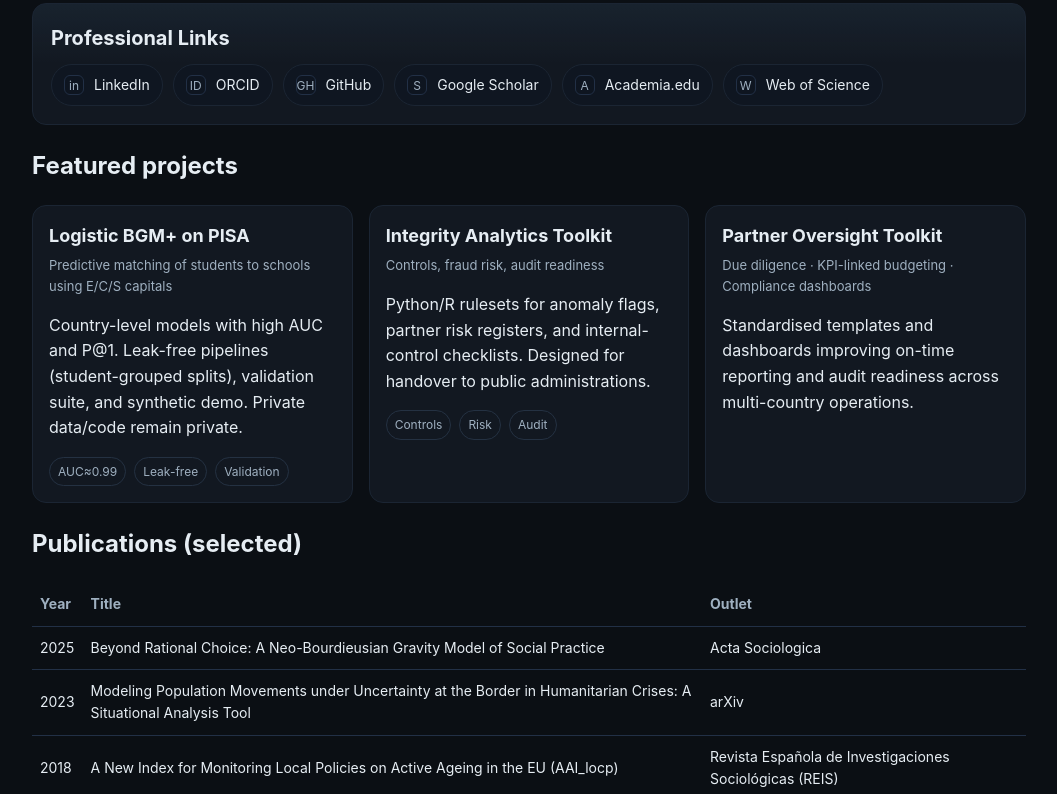
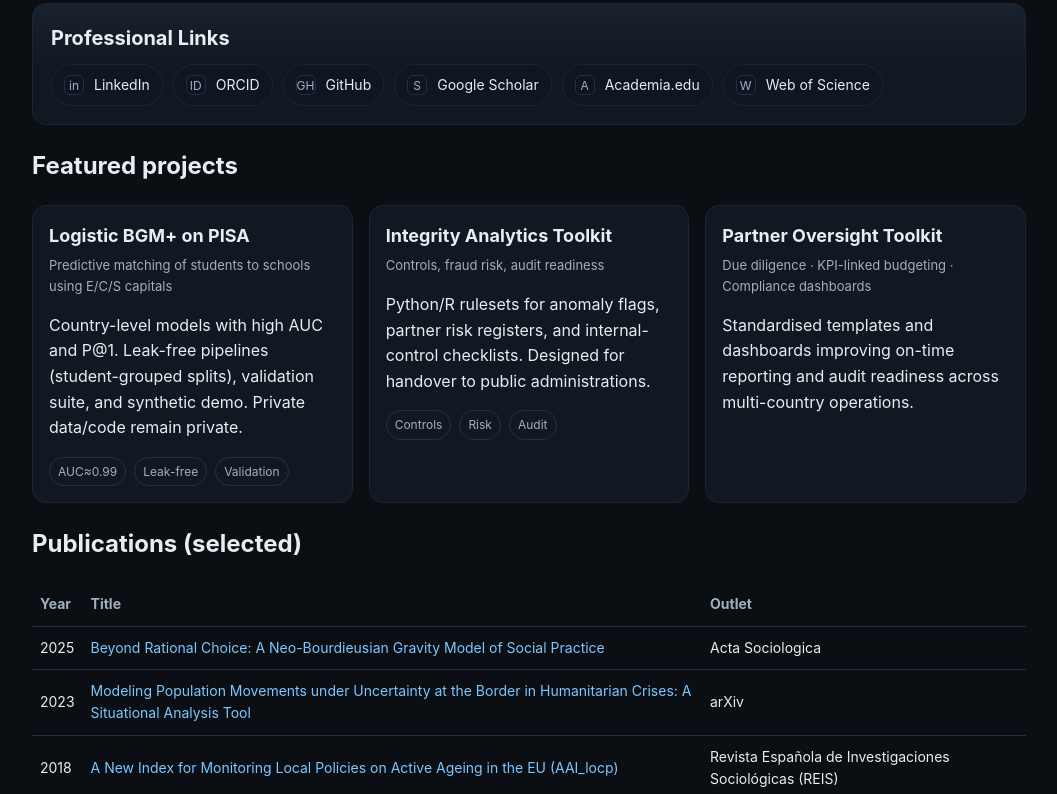
Before and after one commit to ArturoNGR/arturongr.github.io, a plain HTML site: page index.html in a window 1280 px wide. Shown: the part 158-952 px from the top of the page, without its empty margins (111-1168 px from the left). Drawn offline with Linux system fonts and the light colour scheme.

Commit message:
Update index.html

```diff
--- a/index.html
+++ b/index.html
@@ -1,8 +1,12 @@
 <!doctype html>
 <html lang="en">
-<meta charset="utf-8"><meta name="viewport" content="width=device-width,initial-scale=1">
+<meta charset="utf-8">
+<meta name="viewport" content="width=device-width,initial-scale=1">
 <title>Arturo de Nieves — Portfolio</title>
-<!-- build: v3 -->
+<link rel="canonical" href="https://arturongr.github.io/">
+<meta http-equiv="Cache-Control" content="no-cache, no-store, must-revalidate">
+<meta http-equiv="Pragma" content="no-cache">
+<meta http-equiv="Expires" content="0">
 <style>
 :root{
   --bg:#0b0f14; --card:#121821; --line:#1b2533; --ink:#e6edf3; --muted:#9fb0c0; --accent:#7cc7ff;
@@ -142,17 +146,23 @@ ul.clean li{margin:6px 0}
       <tr><th>Year</th><th>Title</th><th>Outlet</th></tr>
       <tr>
         <td>2025</td>
-        <td>Beyond Rational Choice: A Neo-Bourdieusian Gravity Model of Social Practice</td>
+        <td><a href="https://journals.sagepub.com/doi/10.1177/00016993251344175" target="_blank" rel="noopener">
+          Beyond Rational Choice: A Neo-Bourdieusian Gravity Model of Social Practice
+        </a></td>
         <td>Acta Sociologica</td>
       </tr>
       <tr>
         <td>2023</td>
-        <td>Modeling Population Movements under Uncertainty at the Border in Humanitarian Crises: A Situational Analysis Tool</td>
+        <td><a href="https://arxiv.org/abs/2303.15614" target="_blank" rel="noopener">
+          Modeling Population Movements under Uncertainty at the Border in Humanitarian Crises: A Situational Analysis Tool
+        </a></td>
         <td>arXiv</td>
       </tr>
       <tr>
         <td>2018</td>
-        <td>A New Index for Monitoring Local Policies on Active Ageing in the EU (AAI_locp)</td>
+        <td><a href="https://reis.cis.es/index.php/reis/article/view/844" target="_blank" rel="noopener">
+          A New Index for Monitoring Local Policies on Active Ageing in the EU (AAI_locp)
+        </a></td>
         <td>Revista Española de Investigaciones Sociológicas (REIS)</td>
       </tr>
     </table>
```
